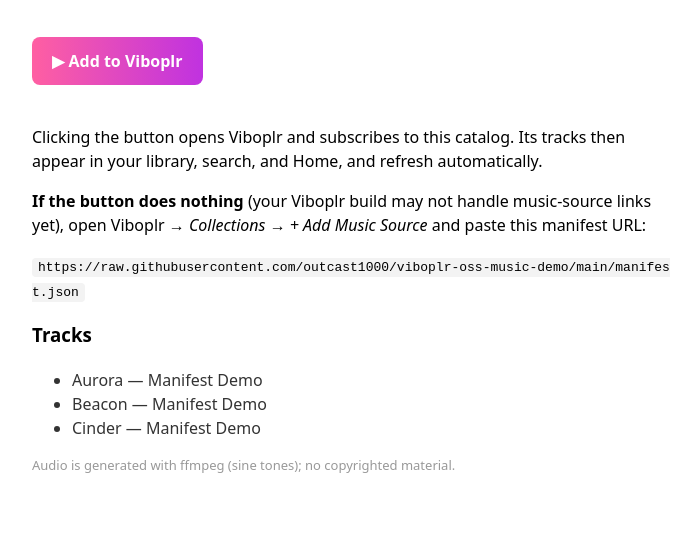
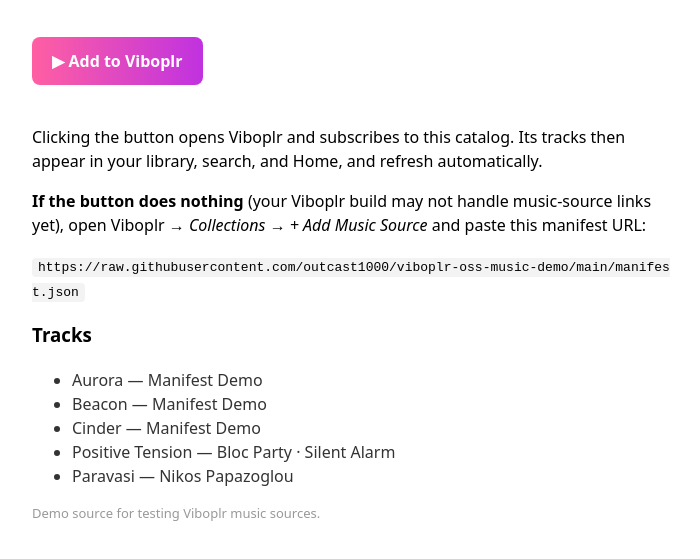
Before and after one commit to outcast1000/viboplr-oss-music-demo, a plain HTML site: page index.html in a window 1280 px wide. Shown: the part 143-702 px from the top of the page, without its empty margins (288-988 px from the left). Drawn offline with Linux system fonts and the light colour scheme.

Commit message:
Add two real tracks (Bloc Party, Nikos Papazoglou); update manifest + landing page

```diff
--- a/index.html
+++ b/index.html
@@ -39,8 +39,10 @@
     <li>Aurora — Manifest Demo</li>
     <li>Beacon — Manifest Demo</li>
     <li>Cinder — Manifest Demo</li>
+    <li>Positive Tension — Bloc Party · Silent Alarm</li>
+    <li>Paravasi — Nikos Papazoglou</li>
   </ul>
 
-  <p style="color:#999;font-size:13px">Audio is generated with ffmpeg (sine tones); no copyrighted material.</p>
+  <p style="color:#999;font-size:13px">Demo source for testing Viboplr music sources.</p>
 </body>
 </html>
```
Also changed, not shown: manifest.json.
